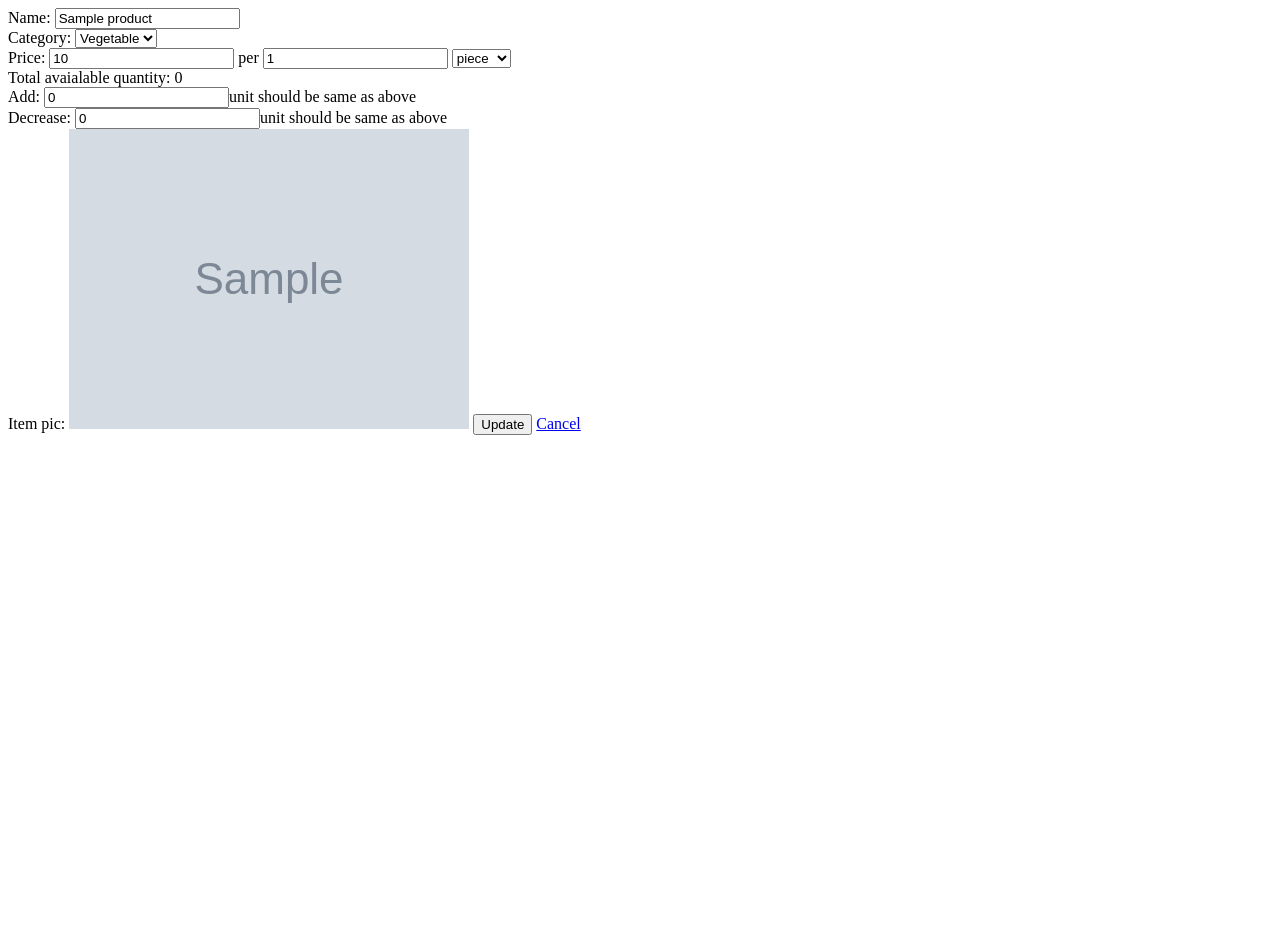
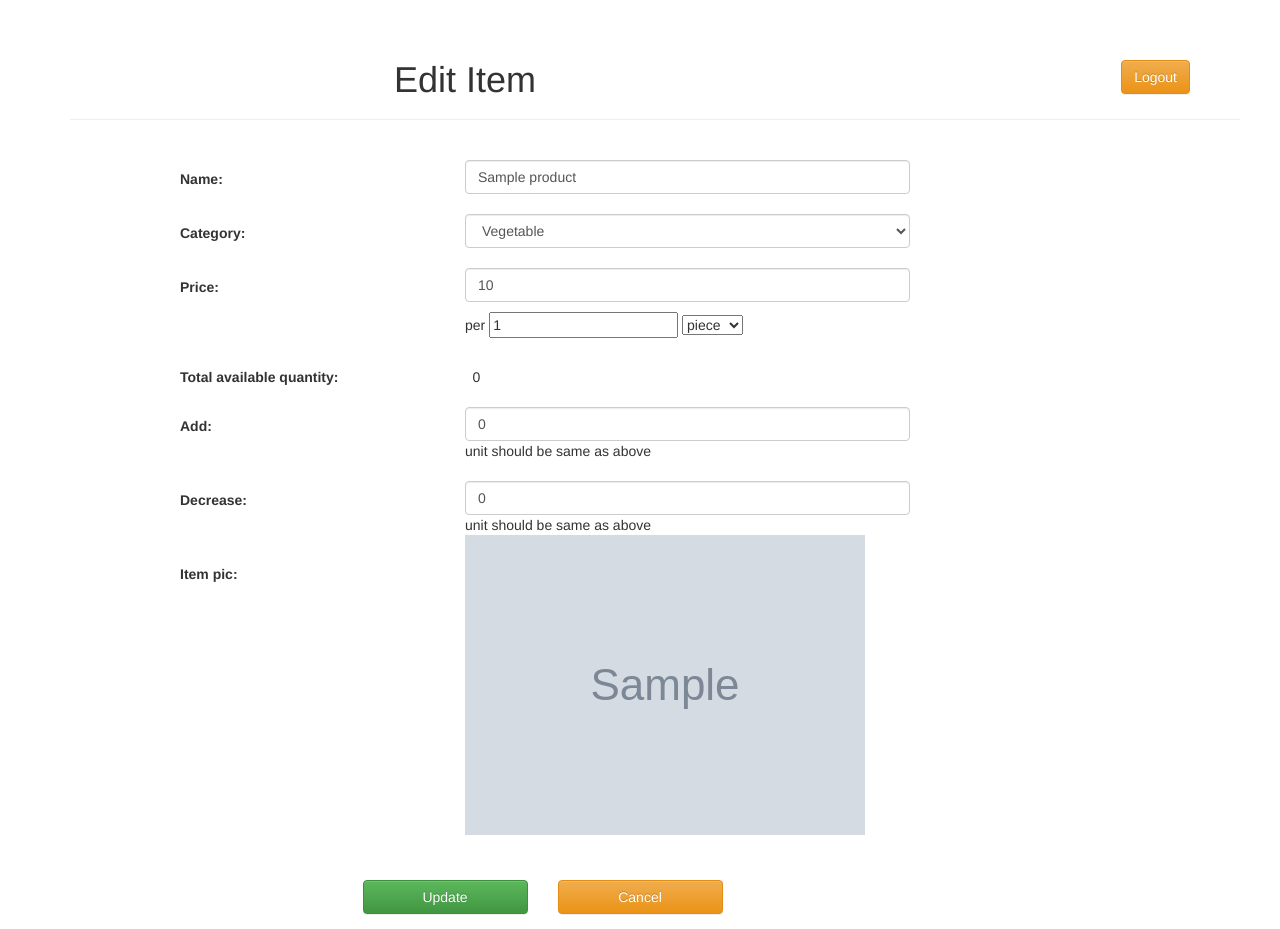
Before and after one commit to abdulnas204/eHaat, a PHP site: page /user/item.php?update=true&id=1 in a window 1280 px wide. Before the commit the page ends 435 px from the top, so only its background shows below. Run offline with PHP 8.4, Linux system fonts and the light colour scheme; the visitor is signed in with stand-in values (Sample User, id 1); tables that the repository leaves empty hold one stand-in row (values such as "Sample post"); grey boxes marked "Sample" are stand-in pictures; data that the repository does not hold is empty; a stand-in replaces the project's code that opens the database connection.

Commit message:
Modified UI for user/profile.php and user /item.php

```diff
--- a/resource/css/index.css
+++ b/resource/css/index.css
@@ -24,13 +24,21 @@
 	margin-top : 120px;
 }
 
-/*bottom margin offset */
+/* bottom margin offset */
 
 .offset-30{
 	margin-bottom: 30px;
 }
 
+/* left margin */
+.offset-110{
+	margin-left: 110px;
+}
 
+/* right margin */
+.offset-20{
+	margin-right: 20px;
+}
 
 .dropdown:hover .dropdown-menu {
 	display: block;
--- a/user/item.php
+++ b/user/item.php
@@ -9,50 +9,99 @@ require_once('./backend/productDetails.php');
 <head>
 	<meta charset="UTF-8">
 	<title>eHaat - New Item</title>
+	<link rel="stylesheet" href="../resource/css/bootstrap.min.css">
+	  <link rel="stylesheet" type="text/css" href="../resource/css/bootstrap-theme.min.css">
+	  <link rel="stylesheet" type="text/css" href="../resource/css/index.css">
+	  <script src="../resource/js/jquery.min.js"></script>
+	  <script type="text/javascript" src="../resource/js/bootstrap.min.js"></script>
 </head>
 <body>
+	<div class="container">
+		<div id="header" class="container page-header text-center">
+			<div class="col-md-8">
+				<h1>Edit Item</h1>
+			</div>
+			<div class="col-md-2"></div>
+			<div class="col-md-2">
+				<a href="logout.php"><div class="btn btn-warning pull-right btn-md offset-20">Logout</div></a>
+			</div>
+		</div>
+
 	<form method="POST" action="./backend/updateItem.php">
+		<div class="form-group">
 			<input type="hidden" value="<?=$_GET['id']?>" name="id">
-		<label for="name">Name:</label>
-		<input type="text" name="name" placeholder="Product's name" value="<?=$name?>">
-		<br>
+			<label for="name" class="col-md-offset-1 col-sm-3 control-label offset-29">Name:</label>
+			<div class="col-sm-5">
+				<input type="text" name="name" placeholder="Product's name" value="<?=$name?>"
+				class="form-control offset-20">
+			</div>
+		</div>
 
-		<label for="category">Category:</label>
-		<select name="category">
+		<div class="form-group">
+			<label for="category" class="col-md-offset-1 col-sm-3 control-label offset-29">Category:</label>
+			<div class="col-sm-5">
+				<select name="category" class="form-control offset-20">
 					<option <?php echo ($category=="vegetable")?"selected":"";?> value="vegetable">Vegetable</option>
 					<option <?php echo ($category=="fruit")?"selected":"";?> value="fruit">Fruit</option>
 					<option <?php echo ($category=="other")?"selected":"";?> value="other">Other</option>
 				</select>
-		<br>
+			</div>
+		</div>
 
-		<label for="rate">Price:</label>
-		<input type="number" name="rate" placeholder="Price" value="<?=$rate?>">
+		<div class="form-group">
+			<label for="rate" class="col-md-offset-1 col-sm-3 control-label offset-29">Price:</label>
+			<div class="col-sm-5">
+				<input type="number" name="rate" placeholder="Price" value="<?=$rate?>" class="form-control offset-20">
 				<span> per </span>
-		<input type="number" name="per" placeholder="Quantity" value="<?=$per?>">
+				<input type="number" name="per" placeholder="Quantity" value="<?=$per?>" class="offset-10">
 				<select name="unit">
 					<option <?php echo ($unit=="pcs")?"selected":"";?> value="pcs">piece</option>
 					<option <?php echo ($unit=="kg")?"selected":"";?> value="kg">Kg</option>
 					<option <?php echo ($unit=="ltr")?"selected":"";?> value="ltr">litre</option>
 					<option <?php echo ($unit=="dozen")?"selected":"";?> value="dozen">dozen</option>
 				</select>
-		<br>
+			</div>
+		</div>
 
-		<span>Total avaialable quantity: <?=$quantity?></span>
-		<br>
+		<div class="row">
+		<div class="col-md-offset-1 col-sm-3 control-label offset-29 offset-110"><strong>Total available quantity:</strong></div>
+		<div class="col-sm-5 offset-29"><?=$quantity?></div>
+		</div>
 
-		<label for="addQuantity">Add:</label>
-		<input type="number" name="addQuantity" placeholder="Number of items" value="0"><span>unit should be same as above</span>
-		<br>
 
-		<label for="lessQuantity">Decrease:</label>
-		<input type="number" name="lessQuantity" placeholder="Number of items" value="0" max="<?=$quantity?>"><span>unit should be same as above</span>
-		<br>
+		<div class="form-group">
+			<label for="addQuantity" class="col-md-offset-1 col-sm-3 control-label offset-29">Add:</label>
+			<div class="col-sm-5">
+				<input type="number" name="addQuantity" placeholder="Number of items" value="0"
+				class="form-control offset-20"><span>unit should be same as above</span>
+			</div>
+		</div>
 
-		<label>Item pic: </label>
+		<div class="form-group">
+			<label for="lessQuantity" class="col-md-offset-1 col-sm-3 control-label offset-29">Decrease:</label>
+			<div class="col-sm-5">
+				<input type="number" name="lessQuantity" placeholder="Number of items" value="0" max="<?=$quantity?>"
+				class="form-control offset-20">
+				<span>unit should be same as above</span>
+			</div>
+		</div>
+
+		<div class="form-group">
+			<label class="col-md-offset-1 col-sm-3 control-label offset-29">Item pic: </label>
+			<div class="col-sm-5">
 				<img src="../resource/image/<?=$photo?>" alt="Item image">
+			</div>
+		</div>
 
-		<input type="submit" name="updateItem" value="Update">
-		<a href="./index.php">Cancel</a>
+		<div class="form-group row">
+			<div class="col-md-offset-3 col-md-2 offset-45">
+				<input type="submit" name="updateItem" value="Update" class="btn btn-success btn-block">
+			</div>
+			<div class="col-md-2 offset-45">
+				<a href="./index.php" class="btn btn-warning btn-block">Cancel</a>
+			</div>
+		</div>
+	</div>
 	</form>
 </body>
 </html>
--- a/user/sell.php
+++ b/user/sell.php
@@ -20,9 +20,9 @@ require_once('./backend/precheck.php');
 			<div class="col-md-8">
 				<h1>Add new Item</h1>
 			</div>
-			<div class="col-md-2"></div>
-			<div class="col-md-2">
+			<div class="col-md-4">
 				<a href="logout.php"><div class="btn btn-warning pull-right btn-md offset-20">Logout</div></a>
+				<a href="./index.php"><div class="btn btn-warning pull-right btn-md offset-20">Home</div></a>
 			</div>
 		</div>
 
```
Also changed, not shown: user/index.php (+9 -7 lines), user/profile.php (+9 -7 lines). Lines whose indentation alone changed are shown as unchanged.
